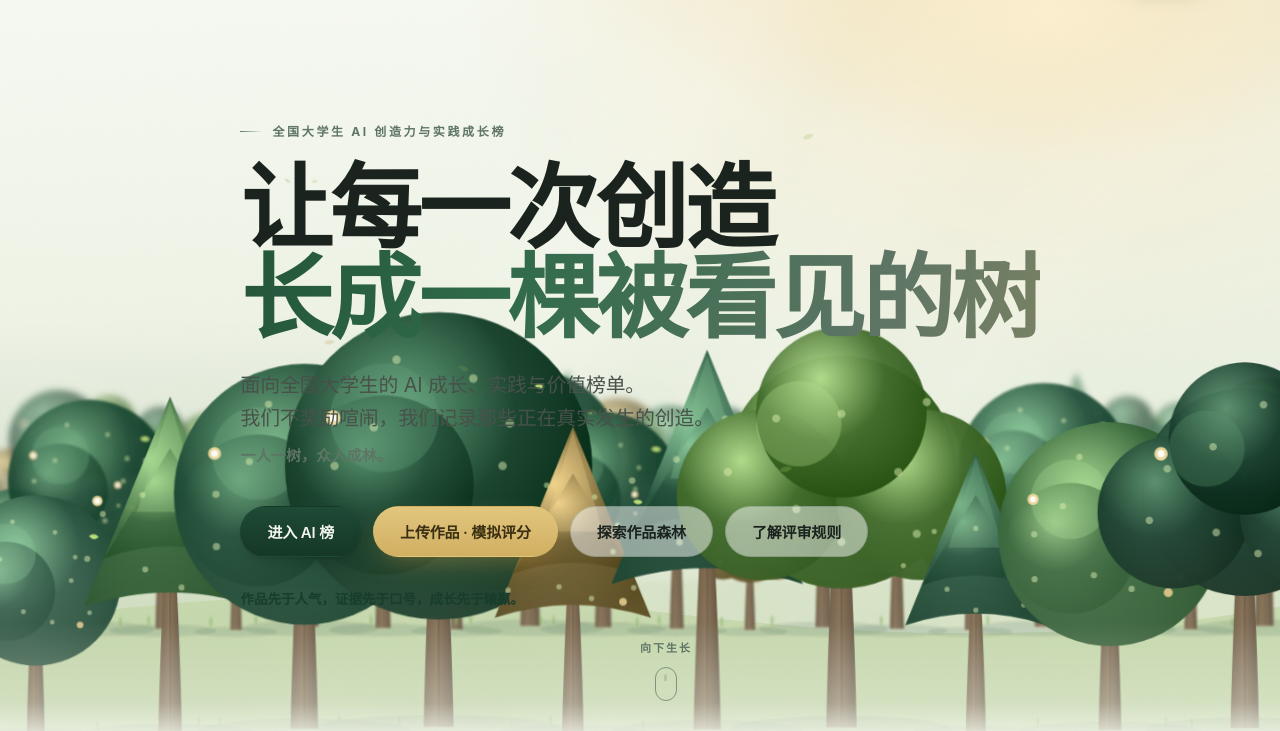
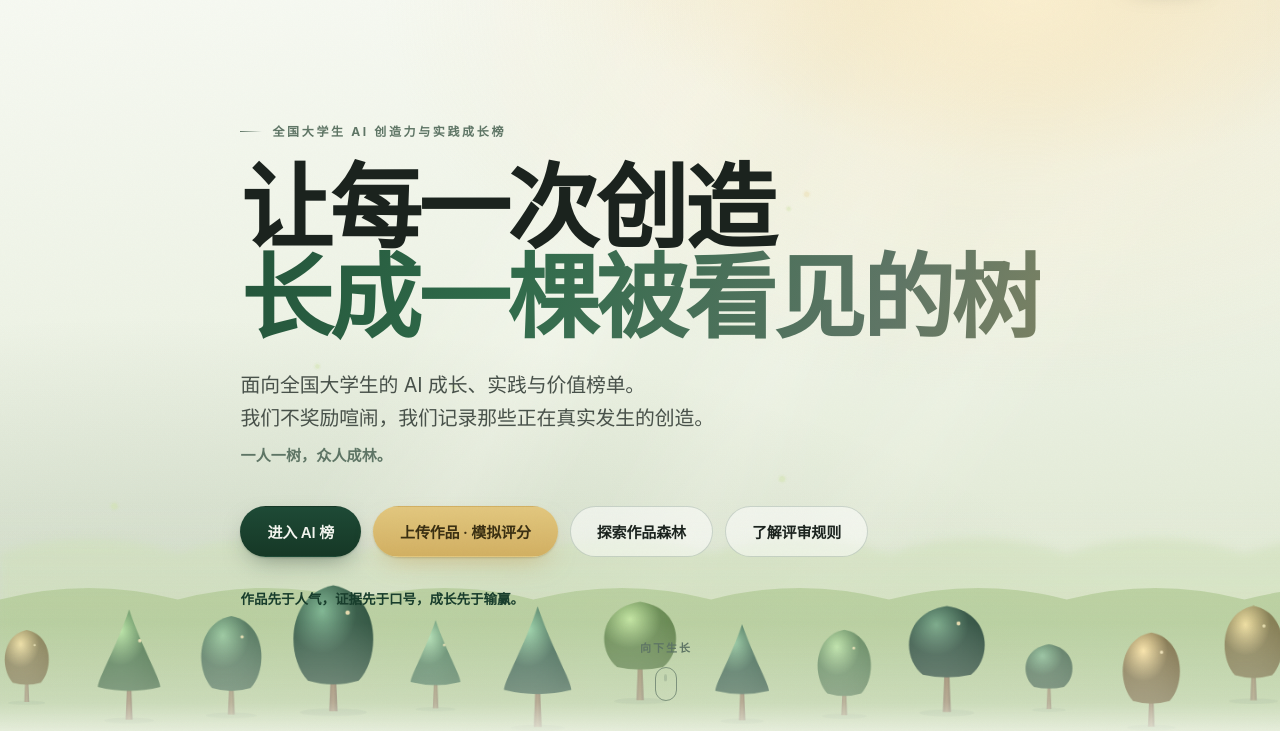
Before and after one commit to bucuoa269-jpg/shuchenglin-ai-forest, a plain HTML site: page dist/shuchenglin-ai-board.html in a window 1280 px wide. Shown: the part 69-800 px from the top of the page. Drawn offline with Linux system fonts and the light colour scheme.

Commit message:
审美做减法：树形改为干净单一剪影（光遇风），首页森林压低不再遮挡标题，页尾林线柔化

```diff
--- a/dist/shuchenglin-ai-board.html
+++ b/dist/shuchenglin-ai-board.html
@@ -1642,73 +1642,47 @@ function treeSVG(m,opts={}){
   const scale=opts.scale||1;
   const W=Math.round((opts.w||120)*scale), H=Math.round((opts.h||160)*scale);
   const cx=W/2;
-  const trunkW=clamp(6+d.te/12,7,16)*scale;          // 技术→树干粗细
-  const trunkH=clamp(40+d.te/2,46,96)*scale;          // 技术→高度
+  const trunkW=clamp(5+d.te/14,5.5,12)*scale;         // 技术→树干粗细
+  const trunkH=clamp(36+d.te/2.4,40,84)*scale;        // 技术→高度
   const groundY=H-6*scale;
-  const canopyR=clamp(26+d.us/2.4,30,66)*scale;       // 用户价值→树冠
+  const canopyR=clamp(26+d.us/2.6,30,62)*scale;       // 用户价值→树冠
   const pal=opts.colors||FOREST_PAL[hashId(m.id)%FOREST_PAL.length]; // 统一森林色板（身份用头像区分，非树色）
   const c1=pal[0], c2=pal[1];
-  const cLight=shade(c2,42), cDark=shade(c1,-34);     // 高光 / 暗部
+  const cLight=shade(c2,52), cDark=shade(c1,-20);     // 柔和高光 / 浅暗部（低对比＝更高级）
   const dom=Math.max(d.te,d.cr,d.us);                  // 主导维度→树形
   let shape;
   if(dom===d.cr) shape="bushy"; else if(dom===d.te) shape="tall"; else shape="round";
   const uid="t"+(treeUID++);
 
-  // 渐变与柔光定义
-  let defs=`<defs>
-    <radialGradient id="${uid}c" cx="38%" cy="30%" r="78%"><stop offset="0" stop-color="${cLight}"/><stop offset="48%" stop-color="${c1}"/><stop offset="100%" stop-color="${cDark}"/></radialGradient>
-    <linearGradient id="${uid}t" x1="0" y1="0" x2="1" y2="0"><stop offset="0" stop-color="#5a4530"/><stop offset="45%" stop-color="#7a6043"/><stop offset="100%" stop-color="#4a3826"/></linearGradient>
+  // 渐变定义：柔和晨光感
+  const defs=`<defs>
+    <radialGradient id="${uid}c" cx="36%" cy="26%" r="82%"><stop offset="0" stop-color="${cLight}"/><stop offset="52%" stop-color="${c1}"/><stop offset="100%" stop-color="${cDark}"/></radialGradient>
+    <linearGradient id="${uid}t" x1="0" y1="0" x2="1" y2="0"><stop offset="0" stop-color="#6a523a"/><stop offset="50%" stop-color="#856845"/><stop offset="100%" stop-color="#5a4630"/></linearGradient>
   </defs>`;
   let parts="";
   // 落地柔影
-  parts+=`<ellipse cx="${cx}" cy="${groundY+2}" rx="${canopyR*0.78}" ry="${5.5*scale}" fill="#16352e" opacity=".14"/>`;
-  // 周边生态（社会价值）：地面新芽小草
-  if(d.so>=80){
-    const eco=Math.round((d.so-78)/6);
-    for(let i=0;i<eco;i++){
-      const ex=cx+(i%2?1:-1)*(canopyR*0.62+ i*5*scale);
-      parts+=`<path d="M${ex} ${groundY} q -3 -9 0 -14 q 3 5 0 14z" fill="#7Fae5a" opacity=".75"/>`;
-    }
+  parts+=`<ellipse cx="${cx}" cy="${groundY+1}" rx="${canopyR*0.66}" ry="${4.5*scale}" fill="#16352e" opacity=".12"/>`;
+  // 树干（纤细、轻微锥形）
+  const topY=groundY-trunkH;
+  parts+=`<path d="M${(cx-trunkW/2).toFixed(1)} ${groundY.toFixed(1)} Q${(cx-trunkW/3).toFixed(1)} ${((groundY+topY)/2).toFixed(1)} ${(cx-trunkW/4).toFixed(1)} ${topY.toFixed(1)} L${(cx+trunkW/4).toFixed(1)} ${topY.toFixed(1)} Q${(cx+trunkW/3).toFixed(1)} ${((groundY+topY)/2).toFixed(1)} ${(cx+trunkW/2).toFixed(1)} ${groundY.toFixed(1)} Z" fill="url(#${uid}t)"/>`;
+  // 单一、干净的树冠形状
+  const ccy=topY-canopyR*0.36;
+  const fill=`url(#${uid}c)`;
+  // 圆润树冠（略带自然收尖）
+  const crown=(rx,ry)=>{const top=(ccy-ry).toFixed(1),by=(ccy+ry*0.8).toFixed(1);
+    return `<path d="M ${cx} ${top} C ${(cx+rx*0.94).toFixed(1)} ${(ccy-ry*0.84).toFixed(1)}, ${(cx+rx).toFixed(1)} ${(ccy+ry*0.32).toFixed(1)}, ${(cx+rx*0.52).toFixed(1)} ${by} Q ${cx} ${(ccy+ry*0.94).toFixed(1)} ${(cx-rx*0.52).toFixed(1)} ${by} C ${(cx-rx).toFixed(1)} ${(ccy+ry*0.32).toFixed(1)}, ${(cx-rx*0.94).toFixed(1)} ${(ccy-ry*0.84).toFixed(1)}, ${cx} ${top} Z" fill="${fill}"/>`;};
+  if(shape==="tall"){
+    // 柔和针叶形：单层、收尖、侧边微弯
+    const apex=(ccy-canopyR*1.32).toFixed(1), by=(ccy+canopyR*0.72).toFixed(1), hb=canopyR*0.82;
+    parts+=`<path d="M ${cx} ${apex} C ${(cx+hb*0.42).toFixed(1)} ${(ccy-canopyR*0.3).toFixed(1)}, ${(cx+hb).toFixed(1)} ${(ccy+canopyR*0.5).toFixed(1)}, ${(cx+hb).toFixed(1)} ${by} Q ${cx} ${(ccy+canopyR*0.92).toFixed(1)} ${(cx-hb).toFixed(1)} ${by} C ${(cx-hb).toFixed(1)} ${(ccy+canopyR*0.5).toFixed(1)}, ${(cx-hb*0.42).toFixed(1)} ${(ccy-canopyR*0.3).toFixed(1)}, ${cx} ${apex} Z" fill="${fill}"/>`;
+  }else if(shape==="bushy"){
+    parts+=crown(canopyR*1.12,canopyR*0.92);
+  }else{
+    parts+=crown(canopyR*0.96,canopyR*1.04);
   }
-  // 树干（轻微锥形 + 渐变）
-  const topY=groundY-trunkH;
-  parts+=`<path d="M${cx-trunkW/2} ${groundY} C${cx-trunkW/2.2} ${groundY-trunkH*0.4} ${cx-trunkW/3.4} ${topY+6} ${cx-trunkW/3.6} ${topY} Q${cx} ${topY-4} ${cx+trunkW/3.6} ${topY} C${cx+trunkW/3.4} ${topY+6} ${cx+trunkW/2.2} ${groundY-trunkH*0.4} ${cx+trunkW/2} ${groundY} Z" fill="url(#${uid}t)"/>`;
-  parts+=`<path d="M${cx} ${groundY} L${cx} ${topY+4}" stroke="#3c2e1d" stroke-width="${0.9*scale}" opacity=".35"/>`;
-  // 树冠
-  const ccy=topY-canopyR*0.45;
-  const blob=(x,y,r,fill,op=1)=>`<circle cx="${x.toFixed(1)}" cy="${y.toFixed(1)}" r="${r.toFixed(1)}" fill="${fill}" opacity="${op}"/>`;
-  if(shape==="tall"){
-    // 松柏形：三层渐窄
-    parts+=`<path d="M${cx} ${ccy-canopyR*1.25} L${cx-canopyR*0.78} ${ccy+canopyR*0.66} Q${cx} ${ccy+canopyR*0.4} ${cx+canopyR*0.78} ${ccy+canopyR*0.66} Z" fill="url(#${uid}c)"/>`;
-    parts+=`<path d="M${cx} ${ccy-canopyR*0.78} L${cx-canopyR*0.6} ${ccy+canopyR*0.22} Q${cx} ${ccy} ${cx+canopyR*0.6} ${ccy+canopyR*0.22} Z" fill="url(#${uid}c)" opacity=".92"/>`;
-    parts+=`<path d="M${cx} ${ccy-canopyR*1.2} L${cx-canopyR*0.3} ${ccy-canopyR*0.2} L${cx+canopyR*0.3} ${ccy-canopyR*0.2} Z" fill="${cLight}" opacity=".28"/>`;
-  }else if(shape==="bushy"){
-    parts+=blob(cx,ccy,canopyR*0.82,`url(#${uid}c)`);
-    parts+=blob(cx-canopyR*0.56,ccy+canopyR*0.16,canopyR*0.6,`url(#${uid}c)`,.97);
-    parts+=blob(cx+canopyR*0.56,ccy+canopyR*0.16,canopyR*0.6,`url(#${uid}c)`,.97);
-    parts+=blob(cx,ccy-canopyR*0.42,canopyR*0.6,`url(#${uid}c)`,.95);
-    parts+=blob(cx-canopyR*0.3,ccy-canopyR*0.34,canopyR*0.3,cLight,.32);
-  }else{
-    parts+=blob(cx,ccy,canopyR*0.96,`url(#${uid}c)`);
-    parts+=blob(cx-canopyR*0.34,ccy+canopyR*0.12,canopyR*0.56,`url(#${uid}c)`,.7);
-    parts+=blob(cx-canopyR*0.34,ccy-canopyR*0.3,canopyR*0.34,cLight,.3);
-  }
-  // 叶片密度（持续更新）：小叶点
-  const leaves=Math.round(d.gr/14)+m.upd;
-  for(let i=0;i<leaves;i++){
-    const a=(i/leaves)*Math.PI*2, rr=canopyR*(0.4+0.5*((i*37)%10)/10);
-    const lx=cx+Math.cos(a)*rr, ly=ccy+Math.sin(a)*rr*0.82;
-    parts+=blob(lx,ly,1.7*scale,"#dcefb0",.5);
-  }
-  // 社群贡献（新芽）
-  if(m.helped>=4){
-    parts+=`<path d="M${cx+canopyR*0.6} ${ccy-canopyR*0.5} q 6 -5 11 1 q -6 5 -11 -1z" fill="#B9DC76"/>`;
-  }
-  // 社会价值金点（带柔光）
+  // 社会价值：一点柔和晨光（克制）
   if(m.tSocial){
-    parts+=blob(cx-canopyR*0.66,ccy-canopyR*0.3,3*scale,"#F0DCA0",.95);
-    parts+=blob(cx-canopyR*0.66,ccy-canopyR*0.3,1.6*scale,"#fff",.9);
-    parts+=blob(cx+canopyR*0.5,ccy+canopyR*0.5,2.4*scale,"#E2C77E",.9);
+    parts+=`<circle cx="${(cx+canopyR*0.28).toFixed(1)}" cy="${(ccy-canopyR*0.5).toFixed(1)}" r="${(2.6*scale).toFixed(1)}" fill="#F2E0AC" opacity=".92"/>`;
   }
   return `<svg viewBox="0 0 ${W} ${H}" width="${W}" height="${H}" role="img" aria-label="${esc(m.name)} 的成长树">${defs}${parts}</svg>`;
 }
@@ -2576,69 +2550,54 @@ function buildHeroForest(){
     if(reduce) return `<g transform="translate(${(x-55*sc).toFixed(1)} ${(y-160*sc).toFixed(1)})"${op}>${inner}</g>`;
     return `<g transform="translate(${(x-55*sc).toFixed(1)} ${(y-160*sc).toFixed(1)})"${op}><g class="hgrow" style="animation-delay:${delay}s">${inner}</g></g>`;
   };
+  // 柔和远景林线（平滑波浪剪影，不是堆叠的圆块）
+  const band=(baseTop,amp,fill,op)=>{
+    let p=`M0 900 L0 ${baseTop} `;
+    const seg=200;
+    for(let x=0;x<=1440;x+=seg){ p+=`Q ${x+seg/2} ${(baseTop-amp).toFixed(0)} ${x+seg} ${baseTop} `; }
+    return `<path d="${p} L1440 900 Z" fill="${fill}" opacity="${op}"/>`;
+  };
   let html=`<svg width="100%" height="100%" viewBox="0 0 1440 900" preserveAspectRatio="xMidYMax slice" aria-hidden="true">
     <defs>
-      <radialGradient id="sun" cx="82%" cy="10%" r="46%"><stop offset="0" stop-color="#FBEFCF" stop-opacity=".95"/><stop offset="45%" stop-color="#F6E6BE" stop-opacity=".35"/><stop offset="100%" stop-color="#F6E6BE" stop-opacity="0"/></radialGradient>
-      <linearGradient id="hillFar" x1="0" y1="0" x2="0" y2="1"><stop offset="0" stop-color="#d4e2bf"/><stop offset="1" stop-color="#c6d8ad"/></linearGradient>
-      <linearGradient id="hillNear" x1="0" y1="0" x2="0" y2="1"><stop offset="0" stop-color="#bcd29c"/><stop offset="1" stop-color="#a9c486"/></linearGradient>
-      <filter id="soft" x="-20%" y="-20%" width="140%" height="140%"><feGaussianBlur stdDeviation="3.4"/></filter>
-      <filter id="soft2" x="-20%" y="-20%" width="140%" height="140%"><feGaussianBlur stdDeviation="1.4"/></filter>
+      <radialGradient id="sun" cx="80%" cy="8%" r="50%"><stop offset="0" stop-color="#FBEFCF" stop-opacity=".9"/><stop offset="48%" stop-color="#F6E6BE" stop-opacity=".28"/><stop offset="100%" stop-color="#F6E6BE" stop-opacity="0"/></radialGradient>
+      <linearGradient id="bandFar" x1="0" y1="0" x2="0" y2="1"><stop offset="0" stop-color="#cfe0b8"/><stop offset="1" stop-color="#c2d6a8"/></linearGradient>
+      <linearGradient id="bandNear" x1="0" y1="0" x2="0" y2="1"><stop offset="0" stop-color="#a8c489"/><stop offset="1" stop-color="#95b675"/></linearGradient>
+      <filter id="soft" x="-10%" y="-10%" width="120%" height="120%"><feGaussianBlur stdDeviation="5"/></filter>
     </defs>
     <rect width="1440" height="900" fill="url(#sun)"/>`;
-  // 远景丘陵
-  html+=`<path d="M0 700 Q300 640 620 690 T1440 670 V900 H0Z" fill="url(#hillFar)" opacity=".55"/>`;
-  html+=`<path d="M0 780 Q380 720 760 768 T1440 760 V900 H0Z" fill="url(#hillNear)" opacity=".7"/>`;
-
-  // ---- 远层（小、淡、虚化）：营造大气透视，连成一条远山林线 ----
-  let far='';
-  const nf=26;
-  for(let i=0;i<nf;i++){
-    const m=trees[(i*3)%trees.length];
-    const x=8+i*(1432/(nf-1));
-    const sc=0.5+((i*29)%10)/22;
-    far+=tree(m,sc,x,672,(i*0.03).toFixed(2),".62");
-  }
-  html+=`<g filter="url(#soft)">${far}</g>`;
-  // 林间薄雾（只软化树干根部）
-  html+=`<rect x="0" y="612" width="1440" height="120" fill="#EEF3E6" opacity=".3" filter="url(#soft)"/>`;
-
-  // ---- 中层：连续树冠 ----
-  let mid='';
-  const nm=18;
-  for(let i=0;i<nm;i++){
-    const m=trees[(i*2)%trees.length];
-    const x=18+i*(1404/(nm-1));
-    const sc=0.92+((i*47)%10)/12;
-    mid+=tree(m,sc,x,792,(0.14+i*0.045).toFixed(2),".96");
-  }
-  html+=`<g filter="url(#soft2)">${mid}</g>`;
-
-  // ---- 近层（大、清晰、压低，部分出血形成前景）----
-  let near='';
-  const nn=10;
+  // 两层柔和林线（远→近），制造大气纵深，全部压在画面底部
+  html+=`<g filter="url(#soft)">${band(700,34,"url(#bandFar)",.55)}</g>`;
+  html+=band(752,26,"url(#bandNear)",.7);
+
+  // 一排干净、克制的小树（数据驱动，但低矮、不抢标题）
+  const row=[];
+  const nn=13;
   for(let i=0;i<nn;i++){
     const m=trees[i%trees.length];
-    const x=40+i*(1360/(nn-1));
-    const sc=1.55+((i*53)%10)/7;
-    near+=tree(m,sc,x,912,(0.38+i*0.08).toFixed(2),null);
+    const x=30+i*(1380/(nn-1));
+    const sc=0.6+((i*53)%10)/26;                  // 0.6 ~ 0.95，整体小巧
+    const gy=884+((i*37)%3)*8;                      // 轻微高低起伏
+    row.push({m,x,sc,gy,delay:(0.25+i*0.07).toFixed(2)});
   }
-  html+=near;
+  // 先画后排（偶数）更淡，再画前排（奇数），形成轻微层次
+  row.forEach((t,i)=>{ if(i%2===0) html+=tree(t.m,t.sc*0.86,t.x,t.gy-14,t.delay,".82"); });
+  row.forEach((t,i)=>{ if(i%2===1) html+=tree(t.m,t.sc,t.x,t.gy,t.delay,null); });
   html+=`</svg>`;
   box.innerHTML=html;
 
-  // 漂浮叶片
+  // 漂浮光点（光遇式的微光，缓缓上升）
   if(!reduce){
-    for(let i=0;i<8;i++){
-      const leaf=document.createElement("div");
-      leaf.className="leaf";
-      const size=7+Math.random()*11;
-      leaf.style.left=(6+Math.random()*88)+"%";
-      leaf.style.bottom=(18+Math.random()*54)+"%";
-      leaf.style.animationDuration=(8+Math.random()*8)+"s";
-      leaf.style.animationDelay=(Math.random()*7)+"s";
-      const tone=["#7aa24f","#9bbf63","#c2a35e"][i%3];
-      leaf.innerHTML=`<svg width="${size}" height="${size}" viewBox="0 0 24 24" fill="none"><path d="M5 19C5 11 12 6 19 6c0 8-7 13-14 13z" fill="${tone}" opacity=".5"/></svg>`;
-      $(".hero").appendChild(leaf);
+    for(let i=0;i<10;i++){
+      const dot=document.createElement("div");
+      dot.className="leaf";
+      const size=4+Math.random()*7;
+      dot.style.left=(5+Math.random()*90)+"%";
+      dot.style.bottom=(20+Math.random()*46)+"%";
+      dot.style.animationDuration=(9+Math.random()*9)+"s";
+      dot.style.animationDelay=(Math.random()*8)+"s";
+      const tone=i%4===0?"#E9D9A6":"#cfe3a6";
+      dot.innerHTML=`<svg width="${size}" height="${size}" viewBox="0 0 10 10"><circle cx="5" cy="5" r="3" fill="${tone}" opacity=".75"/><circle cx="5" cy="5" r="5" fill="${tone}" opacity=".2"/></svg>`;
+      $(".hero").appendChild(dot);
     }
   }
 }
@@ -2648,10 +2607,10 @@ function treeInner(m,sc,colors){ // 返回不含外层 svg 的树（用于场景
 }
 function buildFooterForest(){
   const el=$("#footerForest"); if(!el)return;
-  let p='';
-  for(let i=0;i<26;i++){const x=i*58+10,h=40+((i*37)%70),w=22+((i*13)%18);
-    p+=`<path d="M${x} 160 L${x-w} ${160-h*0.5} L${x} ${160-h} L${x+w} ${160-h*0.5}Z" fill="#0f2e1e" opacity="${0.4+((i%4)/10)}"/><rect x="${x-2}" y="${160-h*0.5}" width="4" height="${h*0.5}" fill="#0b2417"/>`;}
-  el.innerHTML=p;
+  const band=(top,amp,fill,op)=>{let p=`M0 160 L0 ${top} `;const seg=170;
+    for(let x=0;x<=1440;x+=seg){ p+=`Q ${x+seg/2} ${top-amp} ${x+seg} ${top} `; }
+    return `<path d="${p} L1440 160 Z" fill="${fill}" opacity="${op}"/>`;};
+  el.innerHTML=band(74,24,"#10311f",.45)+band(98,18,"#0a2114",.8);
 }
 
 /* ============================================================
```
Also changed, not shown: index.html (+69 -110 lines), 屏幕截图003.png (added), 屏幕截图2026.06.16002.png (added), 2 other files.
